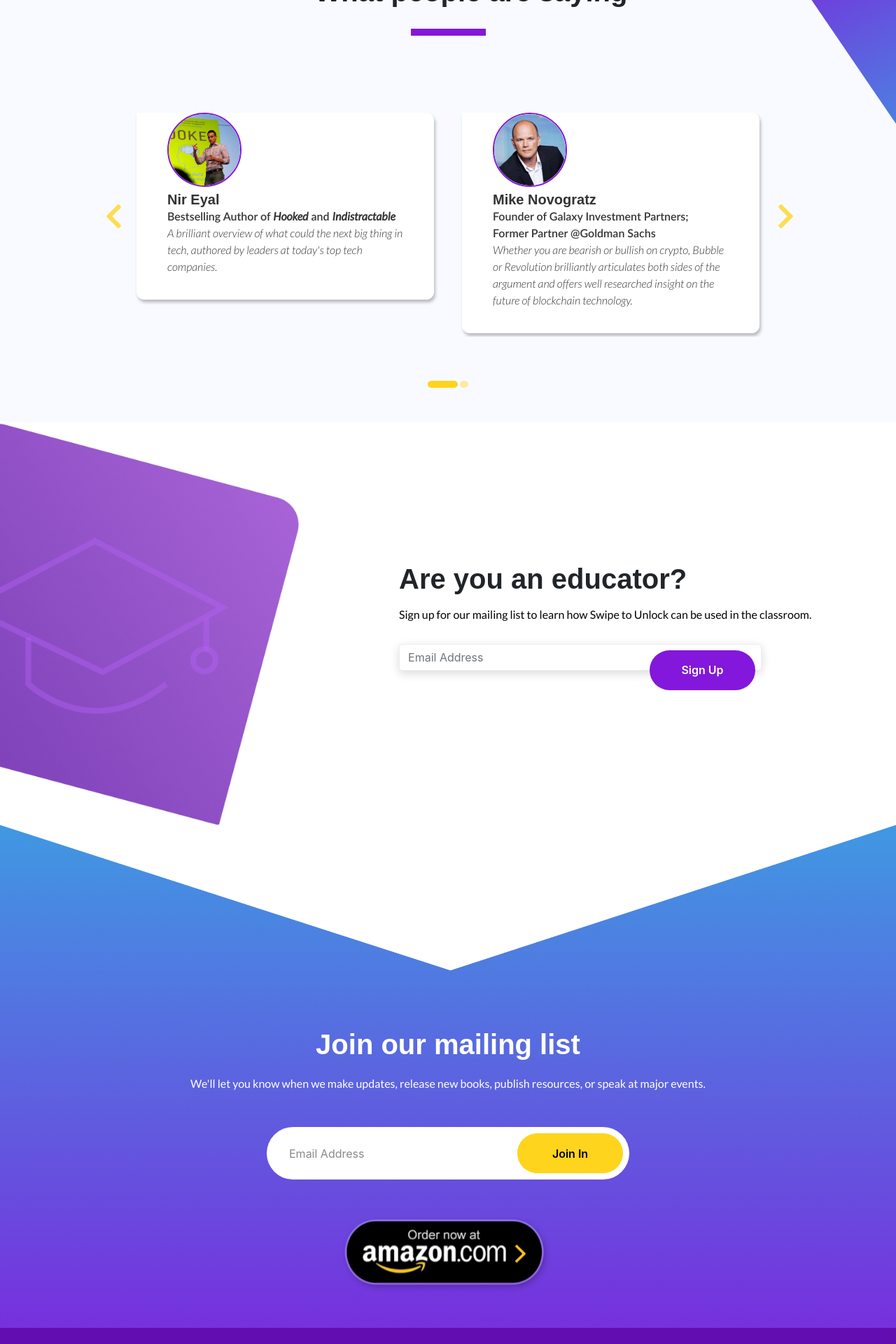
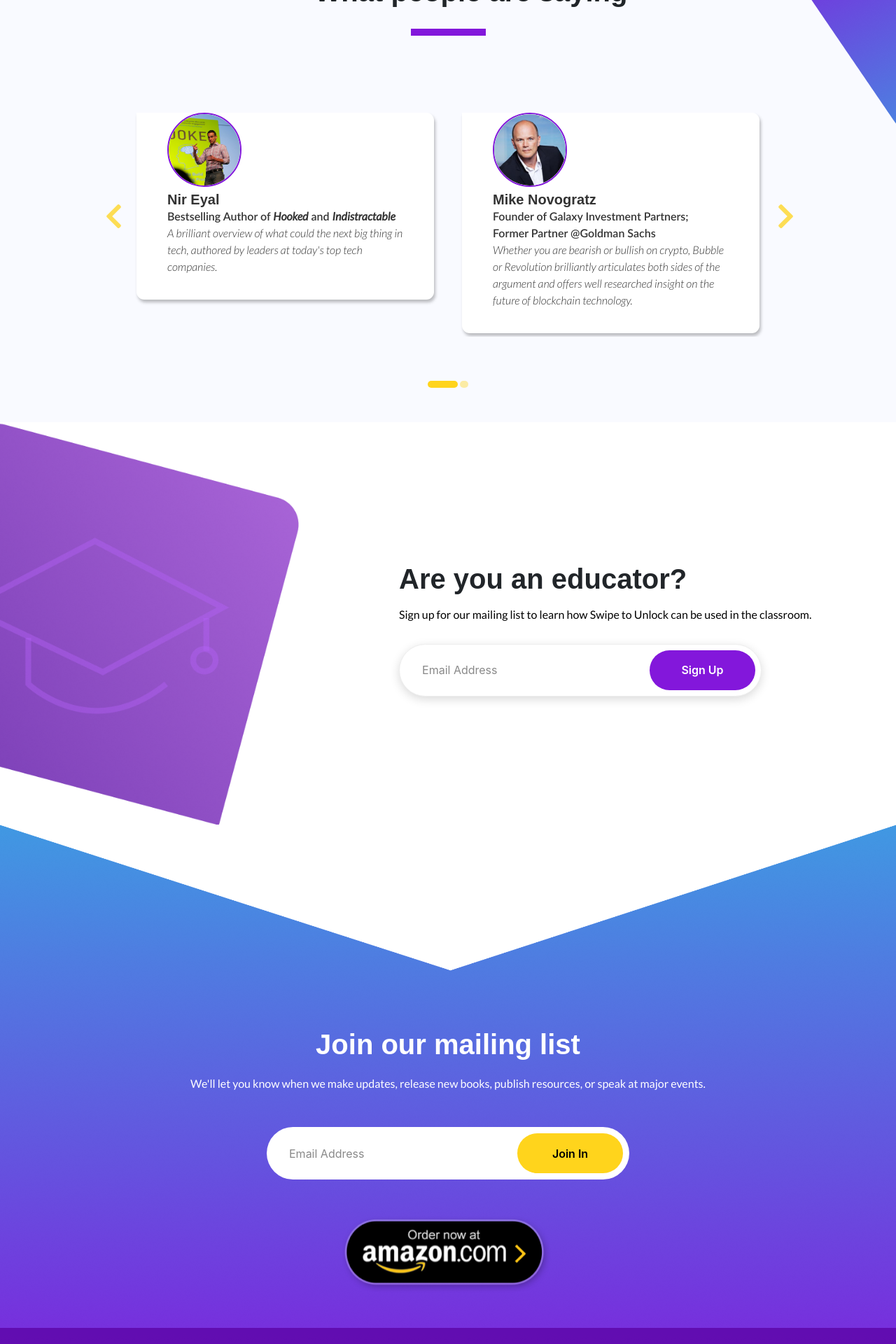
Before and after one commit to bubbleorrevolution/BubbleOrRevolution.github.io, a Jekyll site: the page built from index.html, in a window 1280 px wide. Shown: the part 3459-5379 px from the top of the page at 70% size. Built offline with Jekyll 4.4.1, drawn with Linux system fonts in a browser that asks for light colours; nearby versions of some CDN libraries; some web fonts are replaced.

Commit message:
Update index.html

```diff
--- a/index.html
+++ b/index.html
@@ -289,15 +289,15 @@
                 <!-- <div class=" educator-content"> -->
                     <h2 class="section-title pt-200 mb-15">Are you an educator?</h2>
                     <p>Sign up for our mailing list to learn how Swipe to Unlock can be used in the classroom.</p>
-                    <!-- <div class="contact-form mt-30"> -->
-                        <form name="edu_form" id="edu_form" enctype="text/plain" class="contact-form mt-30" action="https://docs.google.com/forms/d/e/1FAIpQLSdh9HmfhJMRImpGycoKVbFlw-shP-k70XA3wrZ2VYzE6lUb5g/formResponse?" target="hidden_iframe" onsubmit="window.submitted=true;">
+                    <div class="contact-form mt-30">
+                        <!-- <form name="edu_form" id="edu_form" enctype="text/plain" class="contact-form mt-30" action="https://docs.google.com/forms/d/e/1FAIpQLSdh9HmfhJMRImpGycoKVbFlw-shP-k70XA3wrZ2VYzE6lUb5g/formResponse?" target="hidden_iframe" onsubmit="window.submitted=true;">
                                 <input type="text" name="entry.242048438" id="entry.242048438" class="form-control" placeholder="Email Address" />
                                 <button type="submit" class="cta-btn">Sign Up</button>
                         </form>
-                        <iframe name="hidden_iframe" id="hidden_iframe" style="display:none;" onload="if(window.submitted) {}"></iframe>
-                            <!--<input type="text" placeholder="Email Address">
-                        <button type="submit" class="cta-btn">Sign Up</button> -->
-                    <!-- </div> -->
+                        <iframe name="hidden_iframe" id="hidden_iframe" style="display:none;" onload="if(window.submitted) {}"></iframe> -->
+                            <input type="text" placeholder="Email Address">
+                        <button type="submit" class="cta-btn">Sign Up</button>
+                    </div>
                 <!-- </div> -->
             </div>
 
```
